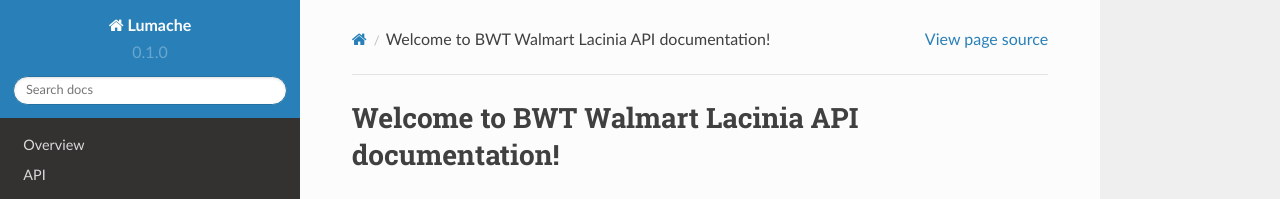
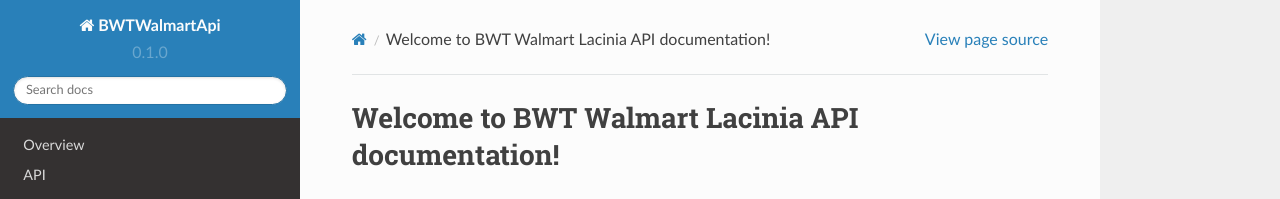
Before and after one commit to LyricalToxic/bwt-walmart-lacinia-api, a Sphinx documentation site: the page built from docs/source/index.rst, in a window 1280 px wide. Shown: the top 199 px of the page. Built offline with Sphinx 7.4.7 and the Read the Docs theme 2.0.0, drawn with Linux system fonts in a browser that asks for light colours; pages that are not in the unit, such as notebooks, are missing from menus.

```diff
--- a/docs/source/api.rst
+++ b/docs/source/api.rst
@@ -48,4 +48,4 @@ $fetchSbaTop: Boolean!,
 
 
 ------------
-.. include:: ../_queries/search_query.rst
+.. include:: _queries/search_query.rst
--- a/docs/source/conf.py
+++ b/docs/source/conf.py
@@ -2,7 +2,7 @@
 
 # -- Project information
 
-project = 'Lumache'
+project = 'BWTWalmartApi'
 copyright = '2021, Graziella'
 author = 'Graziella'
 
```
Also changed, not shown: docs/source/_queries/search_query.rst (renamed from docs/_queries/search_query.rst).
